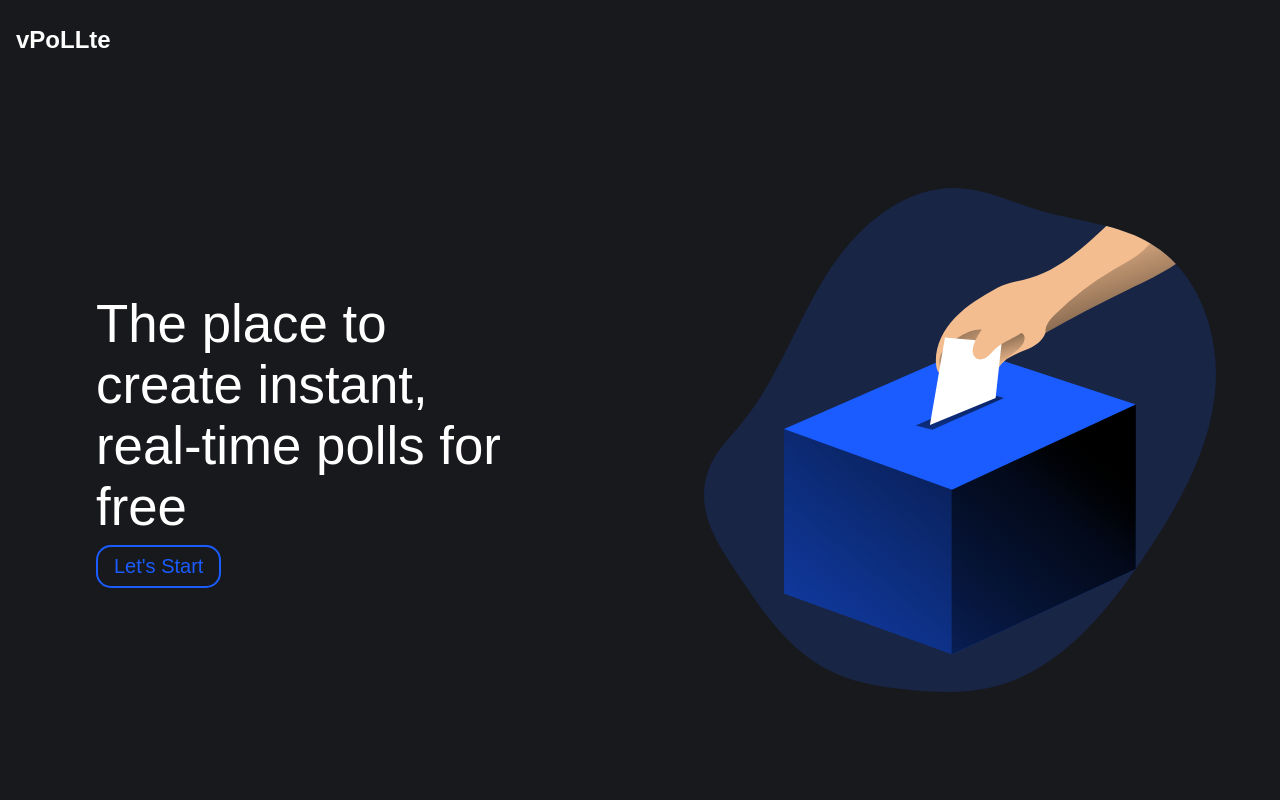
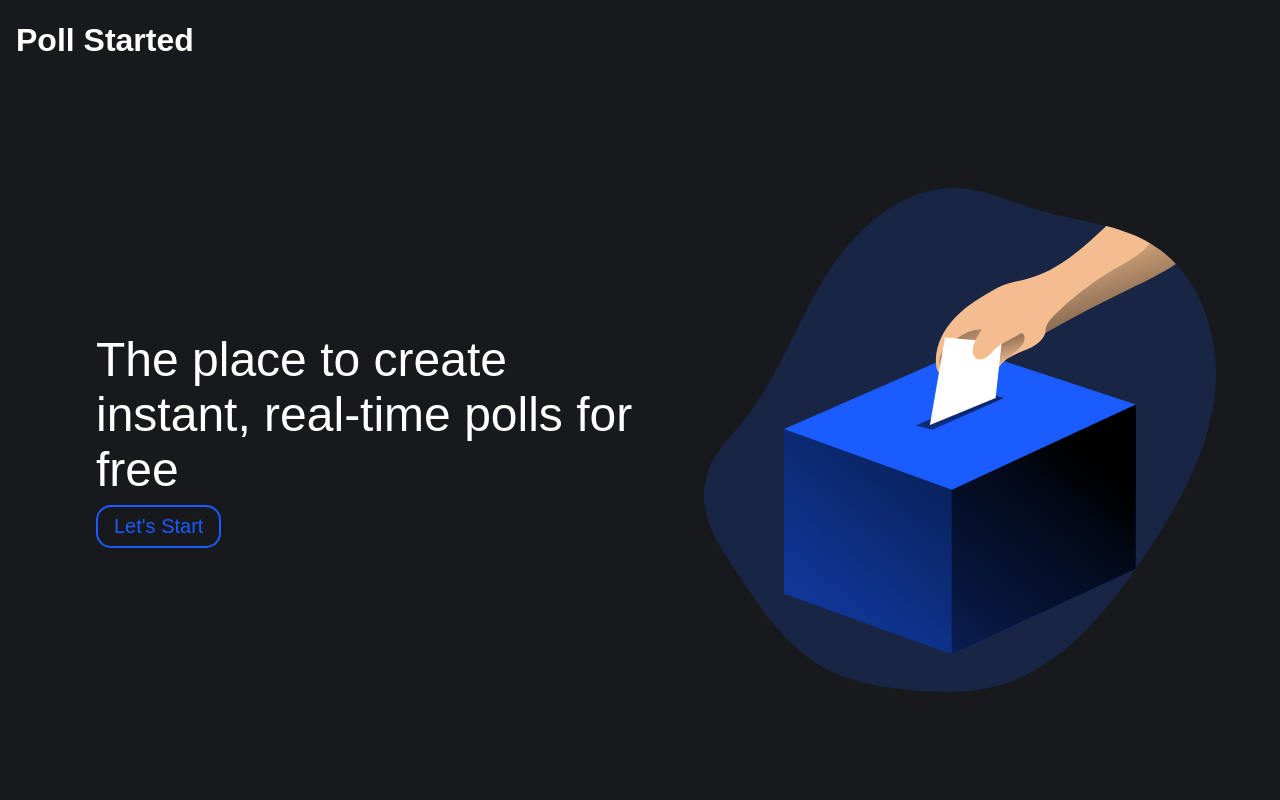
Before and after one commit to UrduX/poll-started, a Next.js app: page / in a window 1280 px wide. Shown: the top 800 px of the page. Built offline with nearby package versions, Linux system fonts and the light colour scheme; no server answers.

Commit message:
Website name has changed. Responsive has improved.

```diff
--- a/components/footer/index.js
+++ b/components/footer/index.js
@@ -5,7 +5,7 @@ const Footer = () => {
   return (
     <Container>
       <div>
-        <p>Copyright © 2020 vPollte</p>
+        <p>Copyright © 2020 Poll Started</p>
       </div>
       <div>
         <p>
--- a/components/navbar/index.js
+++ b/components/navbar/index.js
@@ -4,36 +4,12 @@ import Link from "next/link";
 
 import { Button } from "../main";
 
-const Guest = () => {
-  return (
-    <Container>
-      <Logo>
-        <Link href="/" passHref>
-          <h2>VPoLLte</h2>
-        </Link>
-      </Logo>
-      <ButtonGroup>
-        <Link href="/signup" passHref>
-          <Button transparent size="md">
-            Sign Up
-          </Button>
-        </Link>
-        <Link href="/signin" passHref>
-          <Button transparent size="md">
-            Sign In
-          </Button>
-        </Link>
-      </ButtonGroup>
-    </Container>
-  );
-};
-
 const User = () => {
   return (
     <Container>
       <Logo>
         <Link href="/" passHref>
-          <h2>vPoLLte</h2>
+          <h1>Poll Started</h1>
         </Link>
       </Logo>
     </Container>
@@ -41,7 +17,6 @@ const User = () => {
 };
 
 const Navbar = () => {
-  const isLogin = false;
   return <User />;
 };
 
@@ -58,11 +33,3 @@ const Container = styled.div`
 const Logo = styled.div`
   cursor: pointer;
 `;
-
-const ButtonGroup = styled.div`
-  display: flex;
-  align-items: center;
-  align-content: center;
-  justify-content: center;
-  column-gap: 0.5rem;
-`;
--- a/pages/index.js
+++ b/pages/index.js
@@ -27,7 +27,9 @@ export default function Home() {
             <p>Let's Start</p>
           </LetsStart>
         </TextSection>
-        <Image src="/images/voting.svg" width={300} height={300} />
+        <div className="image-section">
+          <Image src="/images/voting.svg" width={800} height={800} />
+        </div>
       </FirstSection>
       <SecondSection>
         <Card>
@@ -65,13 +67,24 @@ const Container = styled.div`
 const FirstSection = styled.div`
   position: relative;
   display: grid;
+  align-items: center;
   justify-content: center;
-  grid-template-columns: 40vw 40vw;
-  grid-column-gap: 10vw;
+  grid-template-columns: 50vw 40vw;
 
+  @media (max-width: 720px) {
+    grid-template-columns: 50vw 50vw;
+  }
   @media (max-width: 720px) {
     grid-row-gap: 0vh;
     grid-template-columns: 1fr;
+  }
+  .image-section {
+    display: flex;
+    align-items: center;
+    justify-content: center;
+    @media (max-width: 720px) {
+      display: none;
+    }
   }
 `;
 
@@ -96,11 +109,10 @@ const TextSection = styled(motion.div)`
 
 const Title = styled.p`
   font-size: 3em;
+  text-align: start;
 `;
 
-const Content = styled.div`
-  font-size: 1.1em;
-`;
+const Content = styled.div``;
 
 const Card = styled.div`
   position: relative;
```
Also changed, not shown: 1 other file (tests, documents, lock files or other folders).
